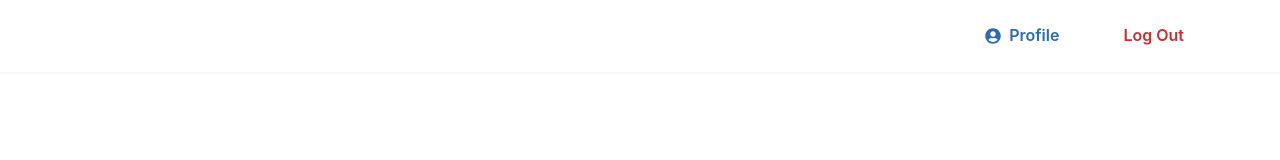
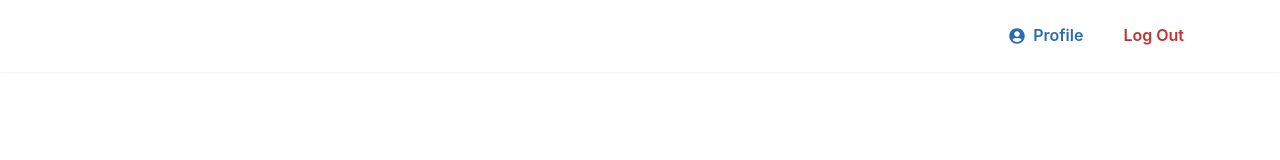
Before and after one commit to bobcat4848/languagelearning, a Next.js app: page /chatbot in a window 1280 px wide. Shown: the top 160 px of the page. Built offline with nearby package versions, Linux system fonts and the light colour scheme.

Commit message:
fix spacing between profile and logout

```diff
--- a/src/components/AccountNavbar.js
+++ b/src/components/AccountNavbar.js
@@ -26,7 +26,7 @@ const AccountNavbar = () => {
         <Link href="/dashboard" passHref>
             <Heading as="h3" size="lg" color="white">Language Leap</Heading>
         </Link>
-        <HStack spacing={8}>
+        <HStack>
           <Link href="/profile" passHref>
             <Button leftIcon={<FaUserCircle />} colorScheme="blue" variant="ghost">Profile</Button>
           </Link>
```
